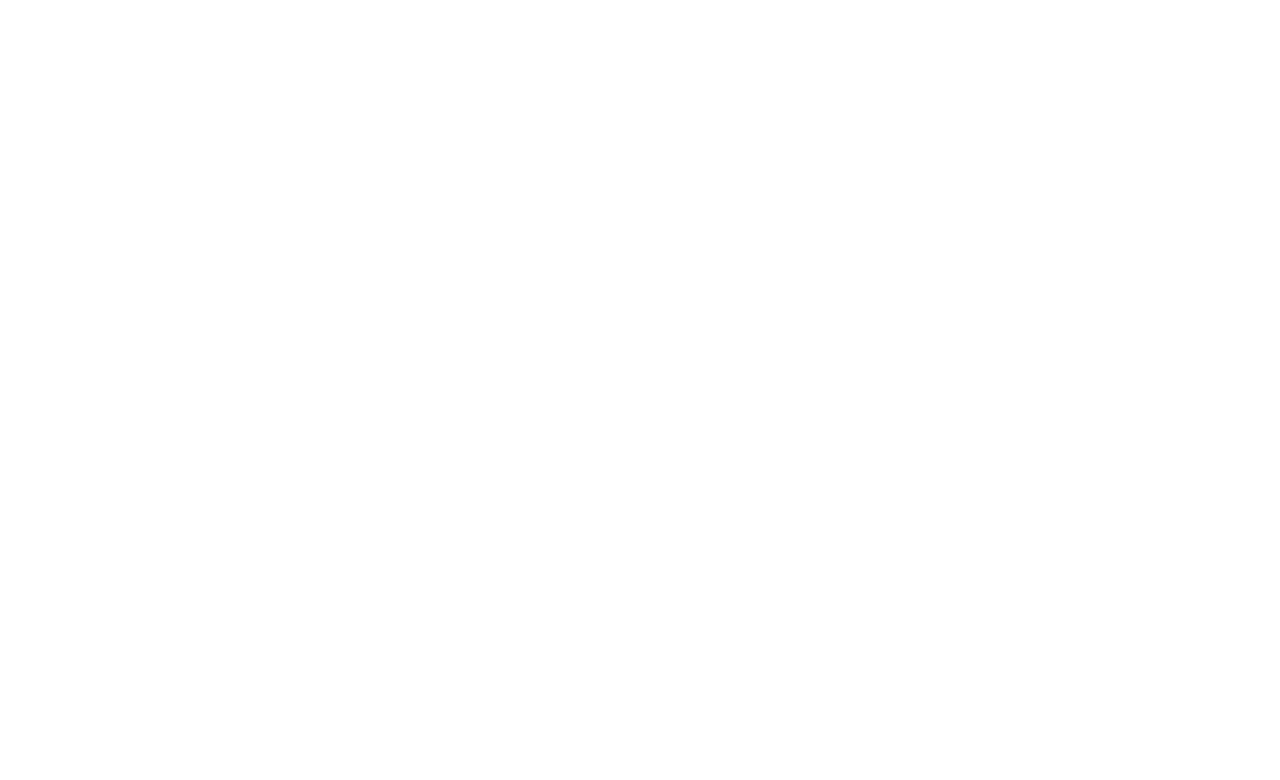
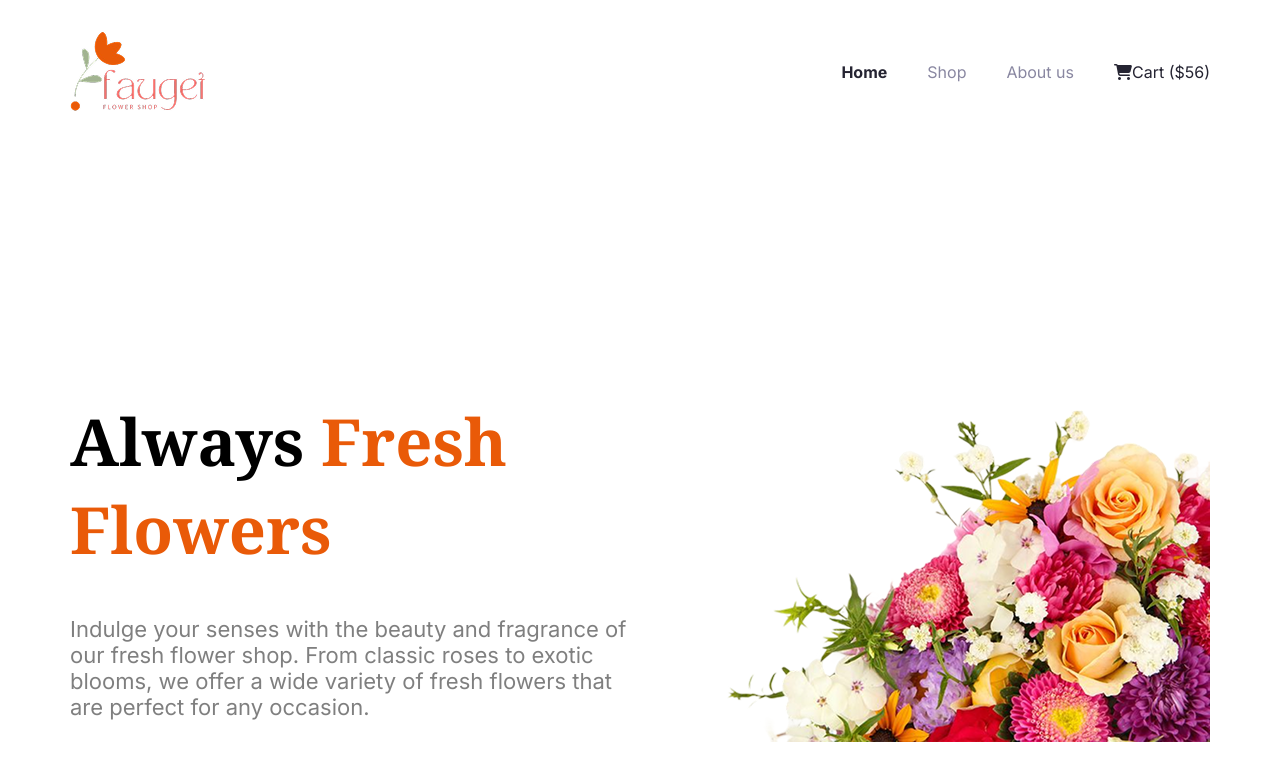
Before and after one commit to sayhan911/Assignment-Responsive-Flowers, a plain HTML site: page index.html in a window 1280 px wide. Drawn offline with Linux system fonts and the light colour scheme.

Commit message:
added header section with styles

```diff
--- a/index.html
+++ b/index.html
@@ -5,9 +5,26 @@
     <meta name="viewport" content="width=device-width, initial-scale=1.0">
     <title>Responsive Flower Shop</title>
     <link rel="stylesheet" href="styles/styles.css">
+    <script src="https://kit.fontawesome.com/97c0acc288.js" crossorigin="anonymous"></script>
 </head>
 <body class="noto-serif-primary-font">
     <header>
+        <div class="navbar">
+            <img src="assets/logo.png" alt="Faugel Flower Shop Logo">
+            <ul class="nav-links inter-secondary-font">
+                <li><a href="index.html" class="home-nav">Home</a></li>
+                <li><a href="#">Shop</a></li>
+                <li><a href="#">About us</a></li>
+                <li><a href="#" class="cart-nav"><i class="fa-solid fa-cart-shopping"></i>Cart ($56)</a></li>
+            </ul>
+        </div>
+        <div class="hero">
+            <div class="hero-text">
+                <h1 class="primary-text-color">Always <span class="secondary-text-color">Fresh Flowers</span></h1>
+                <p>Indulge your senses with the beauty and fragrance of our fresh flower shop. From classic roses to exotic blooms, we offer a wide variety of fresh flowers that are perfect for any occasion. </p>
+            </div>
+            <img src="assets/hero-flower.png" alt="">
+        </div>
 
     </header>
 
--- a/styles/styles.css
+++ b/styles/styles.css
@@ -14,3 +14,71 @@
     font-optical-sizing: auto;
     font-style: normal;
   }
+
+  /* shared styles */
+  body{
+    max-width: 1140px;
+    margin: 30px auto;
+  }
+  .primary-text-color{
+    color: rgba(0, 0, 0, 1);
+  }
+  .secondary-text-color{
+    color: rgba(233, 90, 8, 1);
+  }
+  /* header styles */
+  .navbar{
+    display: flex;
+    justify-content: space-between;
+    align-items: center;
+  }
+  .nav-links{
+    display: flex;
+    gap: 40px;
+  }
+  .nav-links li{
+    list-style: none;
+  }
+  .nav-links li a{
+    display: inline-block;
+    font-weight: 400;
+    text-decoration: none;
+    color: rgba(137, 135, 161, 1);
+    transition: all 0.3s ease-in-out;
+  }
+  /* to specify the home & cart color */
+  .nav-links li a.home-nav{
+    color: rgba(37, 36, 50, 1);
+    font-weight: 700;
+  }
+  .nav-links li a.cart-nav{
+    color: rgba(37, 36, 50, 1);
+  }
+  /* for hover */
+  .nav-links li a:hover{
+    font-weight: bold;
+    transform: scale(1.05);
+    color: rgba(233, 90, 8, 1);
+  }
+
+/* hero section styles */
+.hero{
+    display: flex;
+    justify-content: space-evenly;
+    align-items: end;
+    margin-top: 120px;
+    padding-top: 120px;
+}
+.hero-text{
+    max-width: 570px;
+}
+.hero-text h1{
+    font-size: 65px;
+    font-weight: 700;
+}
+.hero-text p{
+    font-family: "Inter", sans-serif;
+    font-size: 22px;
+    font-weight: 400;
+    color: rgba(0, 0, 0, 0.5);
+}
```
